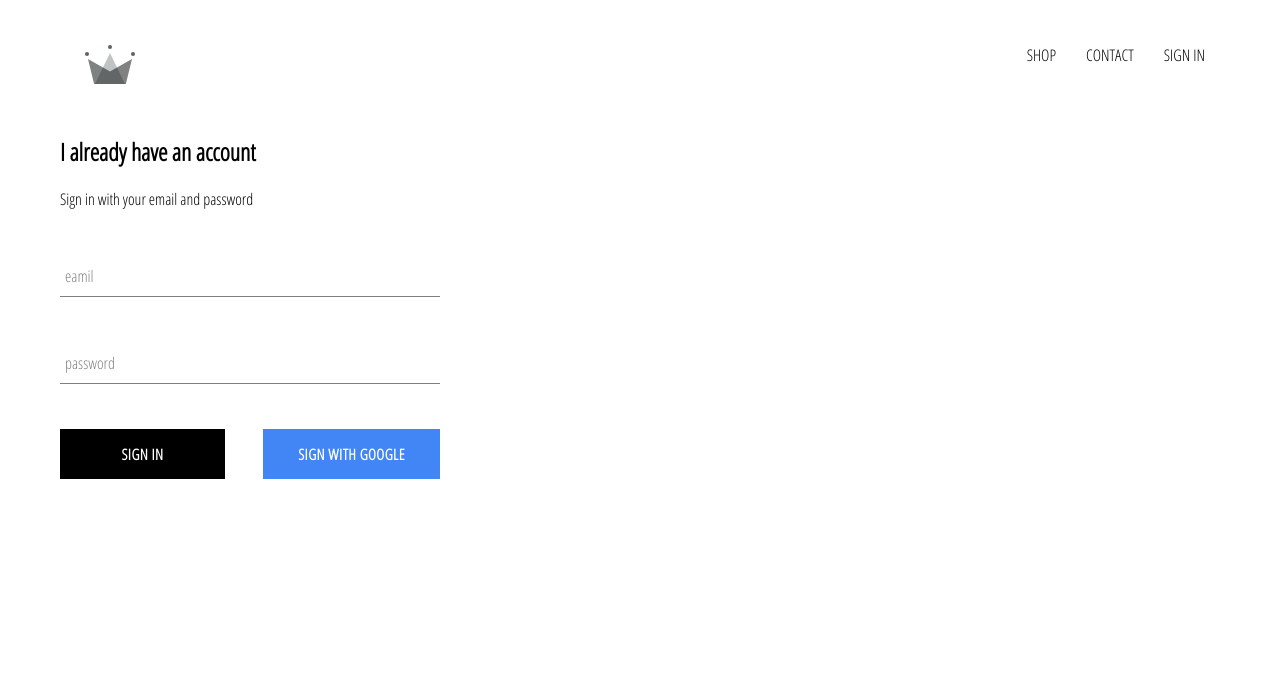
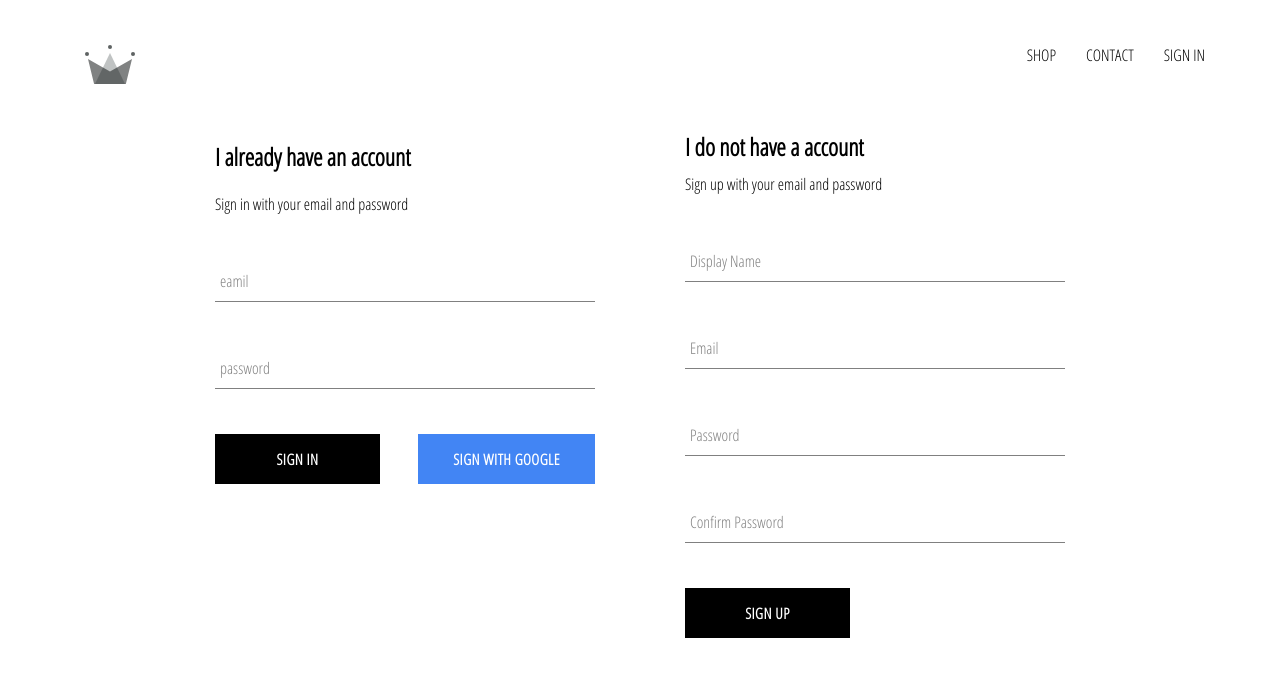
Before and after one commit to alurulalla/crwn-clothing, a React (Create React App) app: page /signin in a window 1280 px wide. Shown: the top 676 px of the page. Built offline with nearby package versions, Linux system fonts and the light colour scheme; no server answers.

Commit message:
implemented firebase utils, included ability to store authenticated users into our firstore database

```diff
--- a/src/App.js
+++ b/src/App.js
@@ -5,7 +5,7 @@
 import ShopPage from './pages/shop/shop.component';
 import Header from './components/header/header.component';
 import SignInAndSignUpPage from './pages/sign-in-and-sign-up/sign-in-and-sign-up.component';
-import { auth } from './firebase/firebase.util';
+import { auth, createUserProfileDocument } from './firebase/firebase.util';
 
 import './App.css';
 
@@ -20,9 +20,22 @@
   unsubscribeFromAuth = null;
 
   componentDidMount() {
-    auth.onAuthStateChanged((user) => {
-      this.setState({ currentUser: user });
-      console.log(this.state.currentUser);
+    this.unsubscribeFromAuth = auth.onAuthStateChanged(async (userAuth) => {
+      if (userAuth) {
+        const userRef = await createUserProfileDocument(userAuth);
+
+        userRef.onSnapshot((snapShot) => {
+          this.setState({
+            currentUser: {
+              id: snapShot.id,
+              ...snapShot.data(),
+            },
+          });
+          console.log(this.state);
+        });
+      } else {
+        this.setState({ currentUser: userAuth });
+      }
     });
   }
 
--- /dev/null
+++ b/src/components/sign-up/sign-up.component.jsx
@@ -0,0 +1,105 @@
+import React from 'react';
+
+import FormInput from '../form-input/form-input.component';
+import CustomButton from '../custom-button/custom-button.component';
+
+import { auth, createUserProfileDocument } from '../../firebase/firebase.util';
+
+import './sign-up.styles.scss';
+
+class SignUp extends React.Component {
+  constructor() {
+    super();
+
+    this.state = {
+      displayName: '',
+      email: '',
+      password: '',
+      confirmPassword: '',
+    };
+  }
+
+  handleSubmit = async (event) => {
+    event.preventDefault();
+
+    const { displayName, email, password, confirmPassword } = this.state;
+
+    if (password !== confirmPassword) {
+      alert("passwords don't match");
+      return;
+    }
+
+    try {
+      const { user } = await auth.createUserWithEmailAndPassword(
+        email,
+        password
+      );
+
+      await createUserProfileDocument(user, { displayName });
+
+      this.setState({
+        displayName: '',
+        email: '',
+        password: '',
+        confirmPassword: '',
+      });
+    } catch (error) {
+      console.log(error);
+    }
+  };
+
+  handleChange = (event) => {
+    const { name, value } = event.target;
+
+    this.setState({ [name]: value });
+  };
+
+  render() {
+    const { displayName, email, password, confirmPassword } = this.state;
+    return (
+      <div className="sign-up">
+        <h2 className="title">I do not have a account</h2>
+        <span>Sign up with your email and password</span>
+        <form className="sign-up-form" onSubmit={this.handleSubmit}>
+          <FormInput
+            type="text"
+            name="displayName"
+            value={displayName}
+            onChange={this.handleChange}
+            label="Display Name"
+            required
+          ></FormInput>
+          <FormInput
+            type="email"
+            name="email"
+            value={email}
+            onChange={this.handleChange}
+            label="Email"
+            required
+          ></FormInput>
+
+          <FormInput
+            type="password"
+            name="password"
+            value={password}
+            onChange={this.handleChange}
+            label="Password"
+            required
+          ></FormInput>
+          <FormInput
+            type="password"
+            name="confirmPassword"
+            value={confirmPassword}
+            onChange={this.handleChange}
+            label="Confirm Password"
+            required
+          ></FormInput>
+
+          <CustomButton type="submit"> SIGN UP </CustomButton>
+        </form>
+      </div>
+    );
+  }
+}
+
+export default SignUp;
--- /dev/null
+++ b/src/components/sign-up/sign-up.styles.scss
@@ -0,0 +1,9 @@
+.sign-up {
+  display: flex;
+  flex-direction: column;
+  width: 380px;
+
+  .title {
+    margin: 10px 0;
+  }
+}
--- a/src/firebase/firebase.util.js
+++ b/src/firebase/firebase.util.js
@@ -13,6 +13,31 @@
   measurementId: 'G-LY0Z20S2G6',
 };
 
+export const createUserProfileDocument = async (userAuth, additionalData) => {
+  if (!userAuth) return;
+
+  const userRef = firestore.doc(`users/${userAuth.uid}`);
+
+  const snapShot = await userRef.get();
+
+  if (!snapShot.exists) {
+    const { displayName, email } = userAuth;
+    const createdAt = new Date();
+
+    try {
+      await userRef.set({
+        displayName,
+        email,
+        createdAt,
+        ...additionalData,
+      });
+    } catch (error) {
+      console.log('error creating user', error.message);
+    }
+  }
+  return userRef;
+};
+
 firebase.initializeApp(config);
 
 export const auth = firebase.auth();
--- a/src/pages/sign-in-and-sign-up/sign-in-and-sign-up.component.jsx
+++ b/src/pages/sign-in-and-sign-up/sign-in-and-sign-up.component.jsx
@@ -2,11 +2,13 @@
 
 import './sign-in-and-sign-up.styles.scss';
 import SignIn from '../../components/sign-in/sign-in.component';
+import SignUp from '../../components/sign-up/sign-up.component';
 
 const SignInAndSignUpPage = () => {
   return (
     <div className="sign-in-and-sign-up">
       <SignIn />
+      <SignUp />
     </div>
   );
 };
--- a/src/pages/sign-in-and-sign-up/sign-in-and-sign-up.styles.scss
+++ b/src/pages/sign-in-and-sign-up/sign-in-and-sign-up.styles.scss
@@ -0,0 +1,6 @@
+.sign-in-and-sign-up {
+  width: 850px;
+  display: flex;
+  justify-content: space-between;
+  margin: 30px auto;
+}
```
